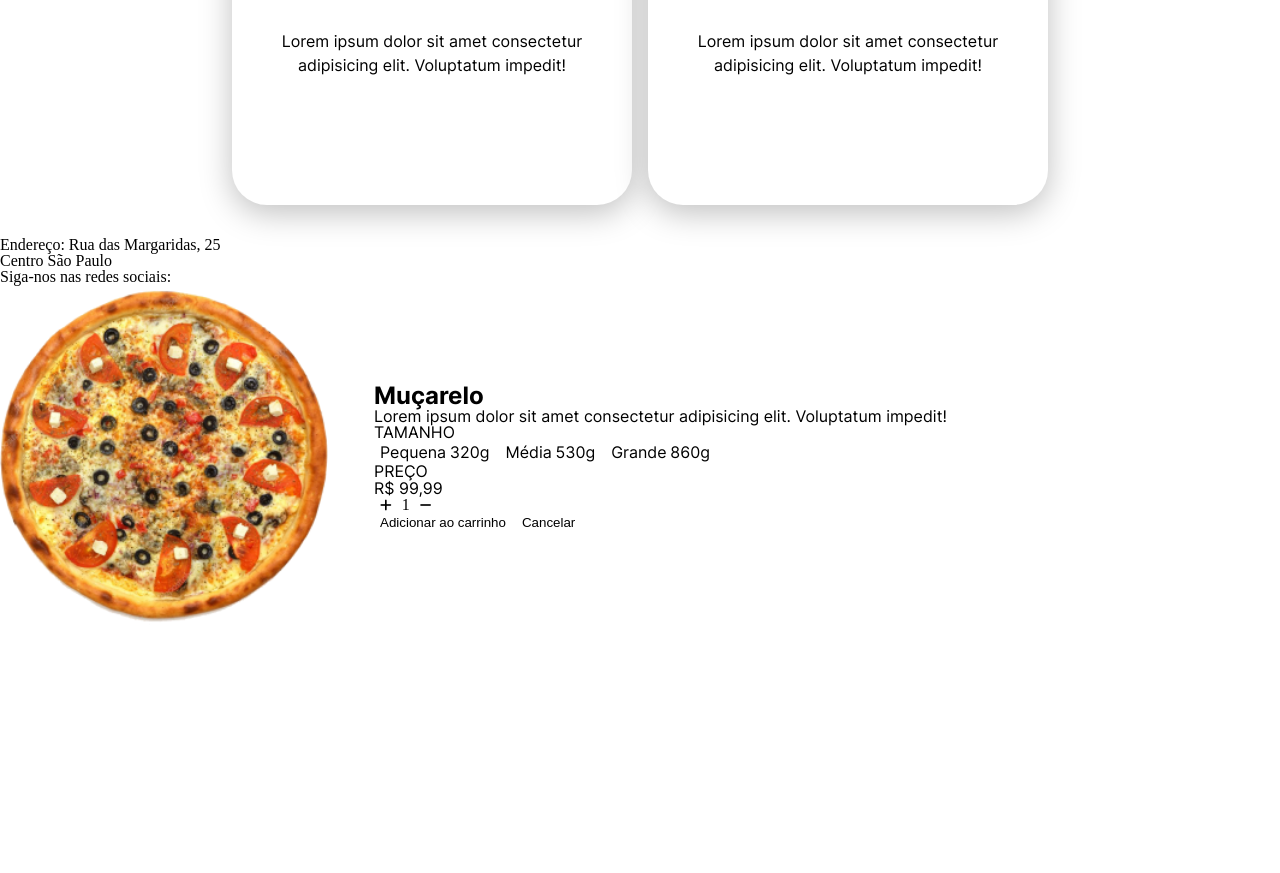
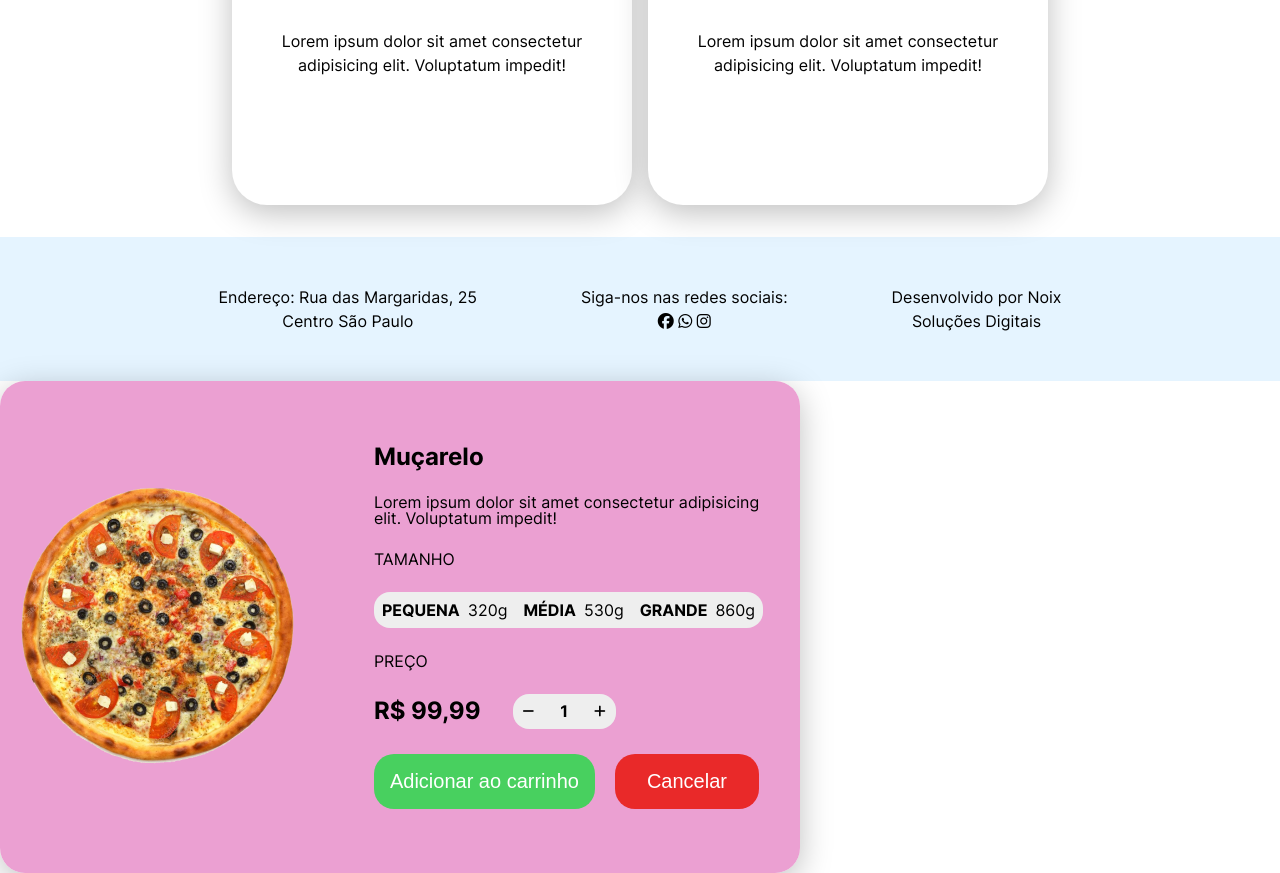
Before and after one commit to O-Chagas/PrjPizzaria, a PHP site: page /jspizzaria.html in a window 1280 px wide. Shown: the part 1299-2172 px from the top of the page. Before the commit the page ends 1921 px from the top, so only its background shows below. Run offline with PHP 8.4, Linux system fonts and the light colour scheme; some libraries are stand-ins or nearby versions.

Commit message:
Estilização CSS Modal

```diff
--- a/css/style.css
+++ b/css/style.css
@@ -78,27 +78,44 @@ main {
 
 /* FOOTER */
 
-.rodape__endereco{
-
-}
-
-.rodape__icons{
-
+.rodape {
+    display: flex;
+    justify-content: center;
+    align-items: center;
+    text-align: center;
+    gap: 104px;
+    font-size: 1rem;
+    background-color: var(--color-azul-claro);
+    height: 144px;
+    font-family: var(--font-regular);
+    line-height: 24px;
 }
 
 /* MODAL */
 
 .modal {
     display: flex;
+    justify-content: center;
     align-items: center;
-    gap: 46px;
-
+    background-color:rgba(233, 151, 206, 0.911);
+    border-radius: 25px;
+    box-shadow: 0px 8px 32px 0px rgba(0, 0, 0, 0.25);
+    gap: 64px;
+    width: 672px;
+    padding: 64px 64px;
 }
 
 .modal__img {
     width: 328px;
     display: flex;
     justify-content: center;
+}
+
+.modal__detalhes {
+    display: flex;
+    flex-direction: column;
+    gap: 25px;
+    padding: 0px 16px;
 }
 
 .modal__titulo {
@@ -116,6 +133,91 @@ main {
     font-family: var(--font-regular);
 }
 
-.texto--maiusculo {
+.modal__tamanho-area {
+    display: flex;
+    background-color: var(--color-cinza-claro);
+    border-radius: 16px;
+}
+
+.modal__tamanho-area button {
+    display: flex;
+    border-radius: 16px;
+    padding: 8px;
+    gap: 8px;
+    cursor: pointer;
+}
+
+.modal__tamanho-area button:hover {
+    background-color: var(--color-azul-escuro);
+}
+
+.modal__preco-area {
+    display: flex;
+    align-items: center;
+    gap: 32px;
+}
+
+.modal__texto-valor {
+    font-size: 1.5rem;
+    font-family: var(--font-bold);
+}
+
+.modal__controle-unidade {
+    display: flex;
+    justify-content: center;
+    align-items: center;
+    background-color: var(--color-cinza-claro);
+    font-family: var(--font-bold);
+    font-size: 1rem;
+    border-radius: 16px;
+    gap: 16px;
+}
+
+.modal__controle-unidade button {
+    border-radius: 16px;
+    padding: 10px;
+    cursor: pointer;
+}
+
+.modal__controle-unidade button:hover {
+    background-color: var(--color-cinza-escuro);
+}
+
+.modal__btns-area {
+    display: flex;
+    gap: 20px;
+}
+.botao--verde {
+    background-color: rgba(72, 208, 95, 1);
+    border-radius: 20px;
+    padding: 16px;
+    font-size: 1.25rem;
+    color: #fff;
+    cursor: pointer;
+  }
+
+  .botao--verde:hover {
+    background-color: rgba(72, 208, 95, 0.699);
+  }
+
+.botao--vermelho {
+    background-color: rgba(233, 41, 41, 1);
+    border-radius: 20px;
+    padding: 16px 32px;
+    color: #fff;
+    font-size: 1.25rem;
+    cursor: pointer;
+}
+
+.botao--vermelho:hover {
+    background-color: rgba(233, 41, 41, 0.705);
+  }
+
+  .texto--maiusculo {
+      text-transform: uppercase;
+  }
+
+  .modal__texto--negrito {
     text-transform: uppercase;
+    font-family: var(--font-bold);
 }
--- a/jspizzaria.html
+++ b/jspizzaria.html
@@ -8,6 +8,7 @@
     <link rel="stylesheet" href="./css/reset.css">
     <link rel="stylesheet" href="./css/main.css">
     <link rel="stylesheet" href="./css/style.css">
+    <link rel="shortcut icon" href="./images/favicon-16x16.png" type="image/x-icon">
     <script src="./js/main.js" defer></script>
     <script src="https://kit.fontawesome.com/e54953dbf5.js" crossorigin="anonymous"></script>
 
@@ -84,8 +85,13 @@
         <div class="rodape__social">
             <span>Siga-nos nas redes sociais:</span>
             <div class="rodape__icons">
-
+                <i class="fa-brands fa-facebook"></i>
+                <i class="fa-brands fa-whatsapp"></i>
+                <i class="fa-brands fa-instagram"></i>
             </div>
+        </div>
+        <div>
+            <span>Desenvolvido por Noix <br> Soluções Digitais</span>
         </div>
 
     </footer>
@@ -98,7 +104,7 @@
             <span class="modal__texto texto--maiusculo">TAMANHO</span>
             <div class="modal__tamanho-area">
                 <button>
-                    <span class="modal__texto modal__texto--negrito">Pequena</span>
+                    <span class="modal__texto modal__texto--negrito ">Pequena</span>
                     <span class="modal__texto">320g</span>
                 </button>
                 <button>
@@ -113,11 +119,11 @@
             </div>
             <span class="modal__texto texto--maiusculo">PREÇO</span>
             <div class="modal__preco-area">
-                <span class="modal__texto">R$ 99,99</span>
+                <span class="modal__texto modal__texto-valor">R$ 99,99</span>
                 <div class="modal__controle-unidade">
+                    <button><i class="fa-solid fa-minus"></i></button>
+                    <span>1</span>
                     <button><i class="fa-solid fa-plus"></i></button>
-                    <span>1</span>
-                    <button><i class="fa-solid fa-minus"></i></button>
                 </div>
             </div>
 
```
